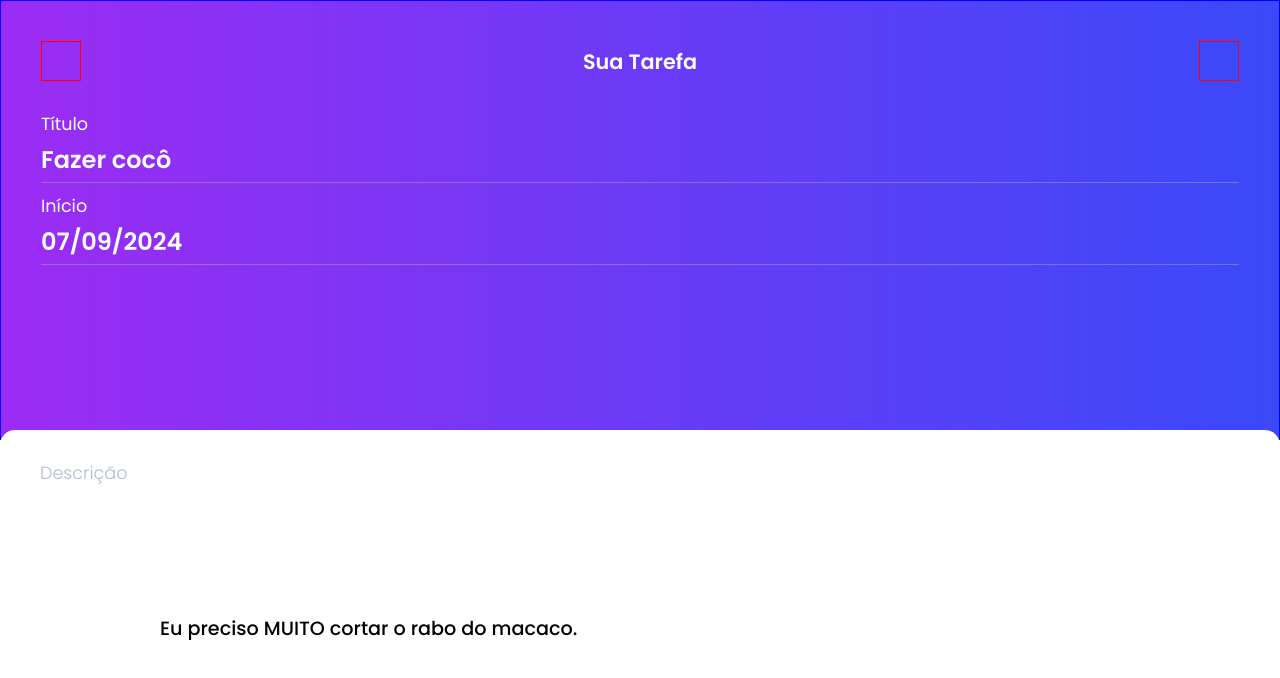
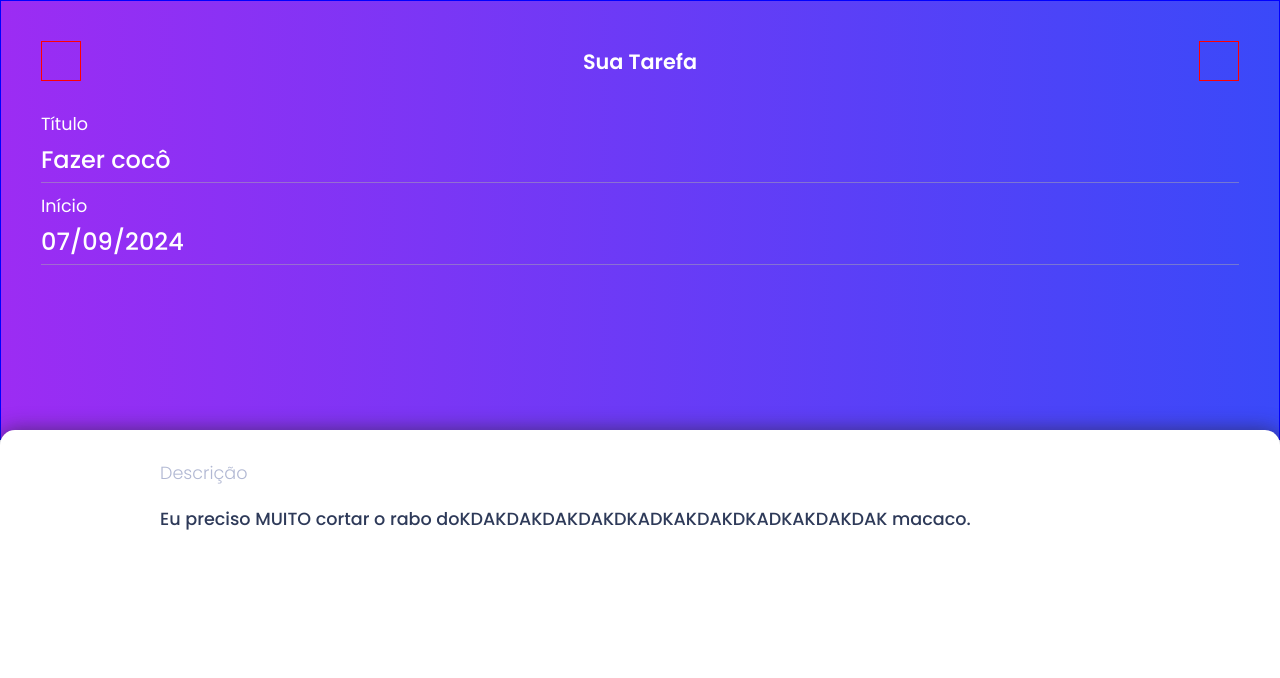
Before and after one commit to while-kaique/estagio_jackexperts, a React (Vite) app in the folder project-jackexpert/: page /projects/1/tasks/1 in a window 1280 px wide. Shown: the top 678 px of the page. Built offline with nearby package versions, Linux system fonts and the light colour scheme.

Commit message:
Final Base Frontend

```diff
--- a/project-jackexpert/src/pages/Task.jsx
+++ b/project-jackexpert/src/pages/Task.jsx
@@ -9,8 +9,8 @@ const Task = () => {
 
   const navigate = useNavigate()
 
-  const init_task = {title: 'Fazer cocô', startTime: '07/09/2024', endTime: '07/09/2024', description: 'Eu preciso MUITO cortar o rabo do macaco.'}
-  const [task, setTask] = useState(init_task)
+  const init_task = {title: 'Fazer cocô', startTime: '07/09/2024', endTime: '07/09/2024', description: 'Eu preciso MUITO cortar o rabo doKDAKDAKDAKDAKDKADKAKDAKDKADKAKDAKDAK macaco.'}
+  const [task] = useState(init_task)
   const [confirmScreen, setConfirmScreen] = useState(false)
   // const { taskId, projectId } = useParams()
 
@@ -61,7 +61,7 @@ const Task = () => {
       <section className="cardDesc">
         <div className="desc">
           <h1>Descrição</h1>
-          <p>{task.description}</p>
+          <p lang='pt-br'>{task.description}</p>
         </div>
       </section>
 
--- a/project-jackexpert/src/pages_css/Task.css
+++ b/project-jackexpert/src/pages_css/Task.css
@@ -1,3 +1,4 @@
+/* HEADER DA TASK */
 .task .cardHeader{
 
     width: 100%;
@@ -55,6 +56,9 @@
     font-weight: 400;
     padding: 5px 0px;
 }
+.cardHeader .title h2, .cardHeader .date h2{
+    font-weight: 500;
+}
 
 
 /*SEGUNDA SECTION*/
@@ -63,30 +67,36 @@
     margin-top: -10px;
     border-top-left-radius: 15px;
     border-top-right-radius: 15px;
+    box-shadow: 0px 0px 20px rgba(36, 36, 36, 0.603);
 
     z-index: 1;
 }
 .cardDesc .desc{
     display: flex;
+    flex-direction: column;
     flex-wrap: wrap;
-    justify-content: center;
+    justify-content: start;
+    align-items: center;
+
+    gap: 20px;
 
     padding: 30px 40px;
     height: calc(45vh + 10px);
     margin: auto;
+
 }
 
 .task .cardDesc .desc h1{
     color: #b1b8d3;
     font-size: 1.1rem;
     font-weight: 300;
-    width: 100%;
+    width: 80%;
 }
 .task .cardDesc .desc p{
-    font-size: 1.2rem;
+    font-size: 1.1rem;
     font-weight: 500;
     width: 80%;
-
+    color: #2E3A59;
     word-break: break-all;
     hyphens: auto;
 }
@@ -112,7 +122,7 @@
 
     background-color: #fff;
 
-    border-radius: 30px;
+    border-radius: 20px;
 
 }
 .confirmCard h1{
@@ -136,26 +146,27 @@
     display: flex;
     justify-content: center;
     align-items: center;
-    border-top: 1px solid rgb(179, 179, 179);
+    margin: auto;
 }
-.confirmCard .button div#yes{
-    height: 100%;
-    border-left: 1px solid rgb(179, 179, 179);
+.confirmCard div#yes{
+    height: 50%;
+    width: 80%;
 
     cursor: pointer;
+
+    color: white;
 }
-.confirmCard div#yes{
-    background-color: #7cfc26c4;
-    border-bottom-left-radius: 30px;
+.confirmCard div#yes p{
+    border-radius: 3px;
+    width: 80%;
+    background-color: #0077c7c4;
 }
 
 .confirmCard div#no{
-    background-color: #ffffffc4;
-    border-bottom-right-radius: 30px;
-}
-.confirmCard .button div#no{
-    height: 100%;
-    border-left: 1px solid rgb(179, 179, 179);
+    height: 50%;
+    width: 80%;
 
     cursor: pointer;
+    background-color: #ffffffc4;
+    border-bottom-right-radius: 20px;
 }
```
